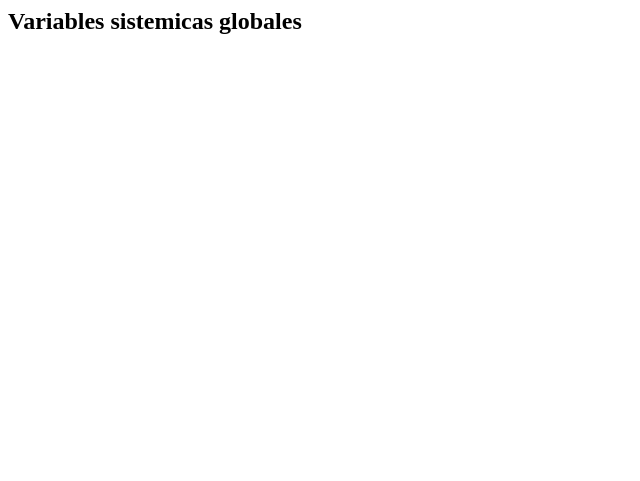
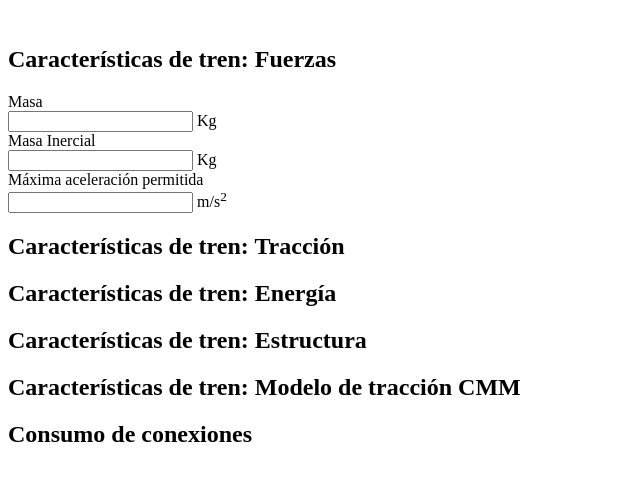
Before and after one commit to felipinbombin/osirisWebPlatform, a Django app: template scene/templates/scene/step3.html in a window 1280 px wide. Shown: the top 481 px of the page, without its empty margins (0-640 px from the left). Run offline with Django 3.2, Linux system fonts and the light colour scheme; the template is opened without the code that fills it, so the values that code supplies are empty.

Commit message:
added first fields in step 3

```diff
--- a/scene/templates/scene/step3.html
+++ b/scene/templates/scene/step3.html
@@ -1,3 +1,5 @@
+<br />
+<!--
 <div class="x_panel">
   <div class="x_title">
     <h2>Variables sistemicas globales</h2>
@@ -6,3 +8,108 @@
   <div class="x_content">
   </div>
 </div>
+-->
+
+<div class="form-horizontal form-label-left">
+<div class="row">
+  <div class="col-md-6 col-sm-6 col-xs-12">
+    <div class="x_panel">
+      <div class="row x_title">
+        <h2>Características de tren: <strong>Fuerzas</strong></h2>
+        <div class="clearfix"></div>
+      </div>
+      <div class="x_content">
+        <div class="col-md-12 col-sm-12 col-xs-12">
+          <div class="form-group">
+            <label class="control-label col-md-4 col-sm-4 col-xs-12">Masa</label>
+            <div class="col-md-8 col-sm-8 col-xs-12">
+              <div class="input-group demo2 colorpicker-element">
+                <input type="number" class="form-control" data-bind="value: mass">
+                <span class="input-group-addon">Kg</span>
+              </div>
+            </div>
+          </div>
+          <div class="form-group">
+            <label class="control-label col-md-4 col-sm-4 col-xs-12">Masa Inercial</label>
+            <div class="col-md-8 col-sm-8 col-xs-12">
+              <div class="input-group demo2 colorpicker-element">
+                <input type="number" class="form-control" data-bind="value: inercialMass">
+                <span class="input-group-addon">Kg</span>
+              </div>
+            </div>
+          </div>
+          <div class="form-group">
+            <label class="control-label col-md-4 col-sm-4 col-xs-12">Máxima aceleración permitida</label>
+            <div class="col-md-8 col-sm-8 col-xs-12">
+              <div class="input-group demo2 colorpicker-element">
+                <input type="number" class="form-control" data-bind="value: maxAccelerationAllowed">
+                <span class="input-group-addon">m/s<sup>2</sup></span>
+              </div>
+            </div>
+          </div>
+
+
+        </div>
+      </div>
+    </div>
+  </div>
+  <div class="col-md-6 col-sm-6 col-xs-12">
+    <div class="x_panel">
+      <div class="row x_title">
+        <h2>Características de tren: <strong>Tracción</strong></h2>
+        <div class="clearfix"></div>
+      </div>
+      <div class="x_content">
+        <div class="col-md-12 col-sm-12 col-xs-12">
+        </div>
+      </div>
+    </div>
+    <div class="x_panel">
+      <div class="row x_title">
+        <h2>Características de tren: <strong>Energía</strong></h2>
+        <div class="clearfix"></div>
+      </div>
+      <div class="x_content">
+        <div class="col-md-12 col-sm-12 col-xs-12">
+        </div>
+      </div>
+    </div>
+  </div>
+</div>
+<div class="row">
+  <div class="col-md-6 col-sm-6 col-xs-12">
+    <div class="x_panel">
+      <div class="row x_title">
+        <h2>Características de tren: <strong>Estructura</strong></h2>
+        <div class="clearfix"></div>
+      </div>
+      <div class="x_content">
+        <div class="col-md-12 col-sm-12 col-xs-12">
+        </div>
+      </div>
+    </div>
+  </div>
+  <div class="col-md-6 col-sm-6 col-xs-12">
+    <div class="x_panel">
+      <div class="row x_title">
+        <h2>Características de tren: <strong>Modelo de tracción CMM</strong></h2>
+        <div class="clearfix"></div>
+      </div>
+      <div class="x_content">
+        <div class="col-md-12 col-sm-12 col-xs-12">
+        </div>
+      </div>
+    </div>
+    <div class="x_panel">
+      <div class="row x_title">
+        <h2>Consumo de conexiones</h2>
+        <div class="clearfix"></div>
+      </div>
+      <div class="x_content">
+        <div class="col-md-12 col-sm-12 col-xs-12">
+        </div>
+      </div>
+    </div>
+  </div>
+</div>
+</div>
```
